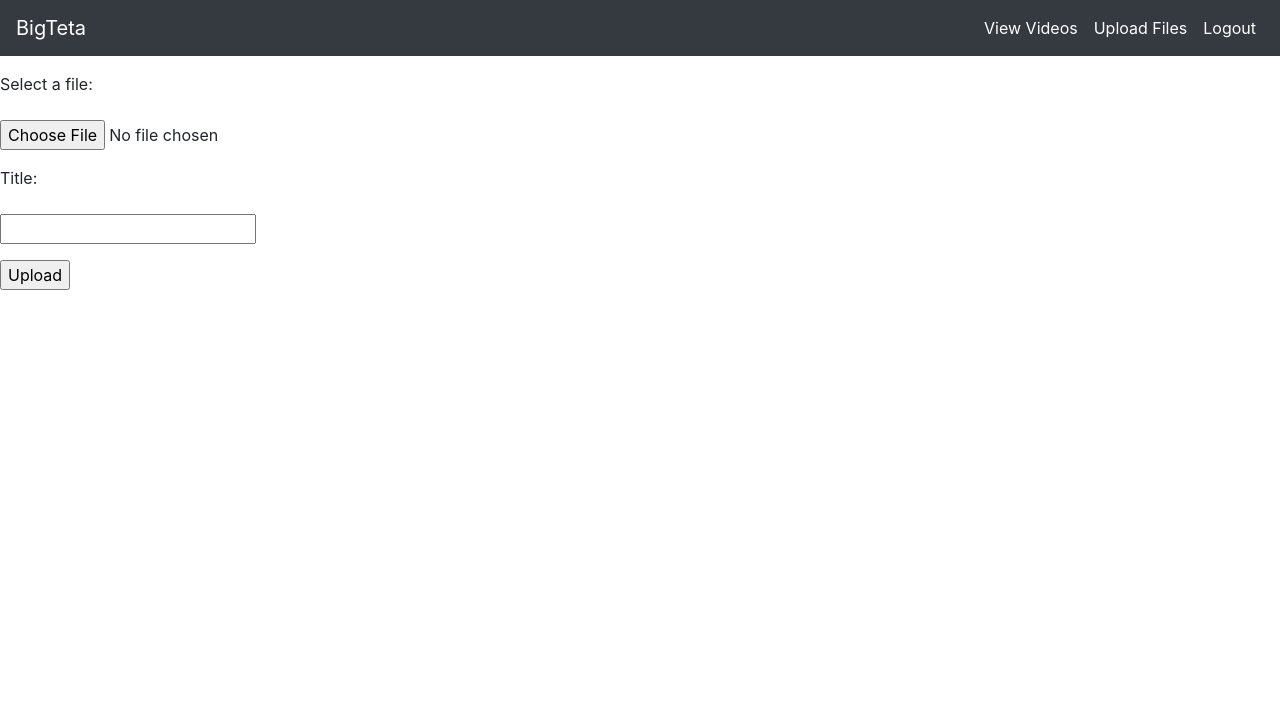
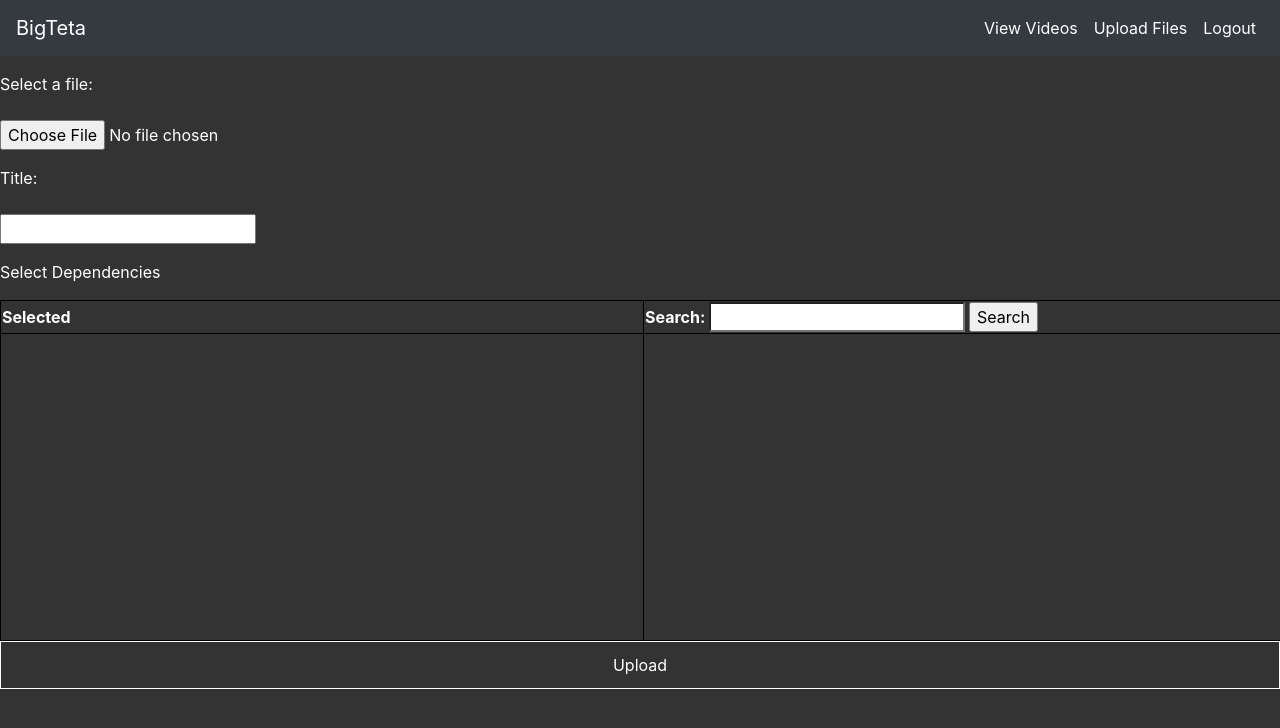
Before and after one commit to warleon/IS-project, a Django app: page /upload in a window 1280 px wide. Shown: the top 728 px of the page. Run offline with Django 4.2, Linux system fonts and the light colour scheme; the visitor is signed in with stand-in values (Sample User, id 1); data that the repository does not hold is empty; some libraries are stand-ins or nearby versions.

Commit message:
add frontend for drag and drop dependencies

```diff
--- a/webServer/project/Webserver/BigTeta/templates/upload.html
+++ b/webServer/project/Webserver/BigTeta/templates/upload.html
@@ -1,9 +1,10 @@
 {% extends 'base.html' %}
 
 {% block content %}
-<style>
+{% load static %}
 
-</style>
+<link rel="stylesheet" href="{% static '/css/upload.css' %}">
+
 <section>
 		<form  action="upload" method="post" enctype="multipart/form-data">
 				{% csrf_token %}
@@ -18,18 +19,34 @@
 						{{ form.title.errors }}
 						{{ form.title }}
 		    </p>
-        <ul>
-          {% for document in documents %}
-            <div class="row">
-              <input id="btnName" class="btn my-1" type="checkbox" value = "{{ document.id }}" name = "dependency"> {{ document.title }} </input>
-            </div>
-          {% endfor %}
-        </ul>
-        <ul class="justList">
-        </ul>
-				<p><input type="submit" value="Upload" /></p>
+				<p>Select Dependencies</p>
+				<table>
+					<thead>
+						<tr>
+							<th>Selected</th>
+							<th>Search:
+								<input id="searchInput" type="search">
+								<input id="searchBtn" type="button" value="Search">
+							</th>
+						</tr>
+					</thead>
+					<tbody>
+						<tr>
+							<td>
+								<div id="selectCont" class="content"></div>
+							</td>
+							<td>
+								<div id="searchCont" class="content"></div>
+							</td>
+							</td>
+						</tr>
+					</tbody>
+				</table>
+				<p><input class="large-btn" type="submit" value="Upload" /></p>
 		</form>
 </section>
+<script src="https://ajax.googleapis.com/ajax/libs/jquery/3.5.1/jquery.min.js"></script>
+<script type="text/javascript" src="{% static '/js/script.js'  %}"></script>
 <script>
   function video_add(btn_text) {
     var text = btn_text; // the ingredient
--- a/webServer/project/Webserver/BigTeta/urls.py
+++ b/webServer/project/Webserver/BigTeta/urls.py
@@ -10,6 +10,7 @@ urlpatterns = [
     path('register', views.register, name='register'),
     path('logout', views.logout_user, name='logout'),
     path('show', views.show_video, name='showVideo'),
+    path('getvideos', views.get_video_by_title, name='getVideos'),
     path('showFiles', views.showFiles, name='showFiles'),
     path('upload', views.upload, name='upload'),
 
--- a/webServer/project/Webserver/BigTeta/views.py
+++ b/webServer/project/Webserver/BigTeta/views.py
@@ -6,6 +6,8 @@ from django.conf import settings
 import os
 
 from django.contrib.auth import logout
+from django.http import JsonResponse
+
 
 import subprocess
 
@@ -66,6 +68,14 @@ def logout_user(request):
     messages.success(request,('Youre now logged out'))
     return redirect('BigTeta:home')
 
+def get_video_by_title(request):
+    segment = request.GET.get('title')
+    if(len(segment)):
+        videos = Video.objects.filter(title__icontains=segment)
+        return JsonResponse(list(videos.values()), safe=False)
+    else:
+        return JsonResponse([], safe=False)
+
 def show_video(request):
     vidid = request.GET.get('id')
     video = Video.objects.get(pk=vidid)
--- /dev/null
+++ b/webServer/project/Webserver/static/css/upload.css
@@ -0,0 +1,73 @@
+body {
+  margin: 0;
+  background-color: #333;
+	color: white;
+}
+table, th, td {
+  border: 1px solid black;
+  border-collapse: collapse;
+}
+::-webkit-scrollbar {
+  width: 0; /* Remove scrollbar space */
+  background: transparent; /* Optional: just make scrollbar invisible */
+}
+.content{
+	overflow-y: scroll;
+	height: 19em;
+	width: 50vw;
+}
+.large-btn {
+  width: 100%;
+  height: 3rem;
+  background-color: #333;
+  border: 1px solid white;
+  color: white;
+}
+
+.drag {
+  margin: 1rem;
+  padding: 1rem;
+
+  background-color: #fff;
+  color: black;
+  border: 1px solid black;
+  cursor: move;
+}
+
+.drag.ing {
+  opacity: 0.5;
+}
+
+.fill {
+  width: 100%;
+  display: table-cell;
+}
+.cell {
+  display: table-cell;
+}
+
+#mainTable {
+  color: white;
+  margin: 0;
+  padding: 0;
+  width: 100%;
+}
+
+#mainTable td,
+#mainTable th {
+  border: 1px solid white;
+}
+
+#mainTable .content-col {
+  width: 48%;
+}
+#mainTable .left-col {
+  height: 10rem;
+  width: 4%;
+}
+.sideTitle p {
+  margin: auto;
+  writing-mode: vertical-lr;
+  transform: rotate(180deg);
+  border: none !important;
+}
```
Also changed, not shown: webServer/project/Webserver/static/js/script.js (added, +102 -0 lines).
